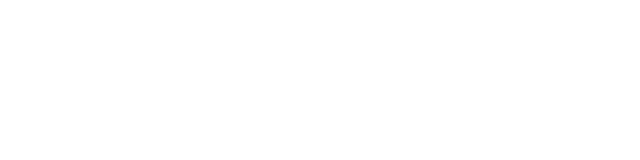
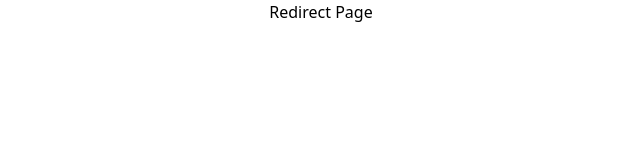
Before and after one commit to mcabrejos24/MusicConnectApi, a React (Create React App) app: page /redirect in a window 1280 px wide. Shown: the top 160 px of the page, without its empty margins (319-959 px from the left). Built offline with nearby package versions, Linux system fonts and the light colour scheme.

Commit message:
adds redirect page

```diff
--- a/src/App.js
+++ b/src/App.js
@@ -1,9 +1,9 @@
 // import 'assets/styles/App.scss';
 import './assets/styles/App.scss';
 import React from 'react'
-
 import { BrowserRouter, Route, Switch } from 'react-router-dom';
 import Home from './scenes/Home/';
+import Redirect from './scenes/Redirect';
 
 class App extends React.Component {
 
@@ -12,14 +12,13 @@
       <BrowserRouter>
         <div className="main">
           <Switch>
-            <Route path="/" component={Home} exact={true}/>
+            <Route path="/" component={Home} exact={true} />
+            <Route path="/redirect" component={Redirect} />
           </Switch>
         </div>
       </BrowserRouter>
     );
   }
-
-
 }
 
 export default App;
--- /dev/null
+++ b/src/scenes/Redirect/index.js
@@ -0,0 +1,13 @@
+import React from 'react';
+
+export default function Redirect() {
+
+    return (
+        <div className="App">
+            <p>Redirect Page</p>
+
+
+
+        </div>
+    );
+}
```
Also changed, not shown: src/components/Authorizer_Spotify.js (+0 -7 lines).
